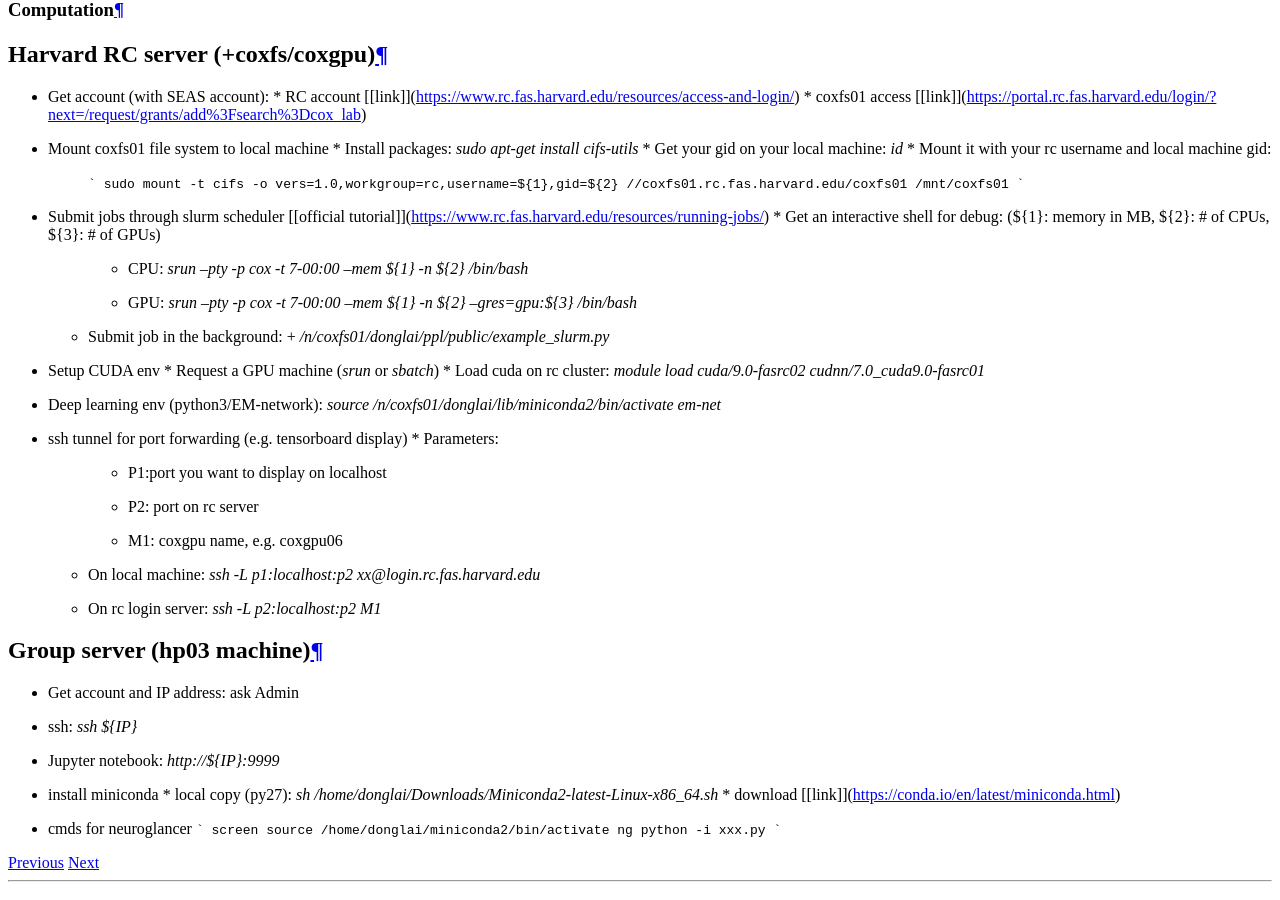
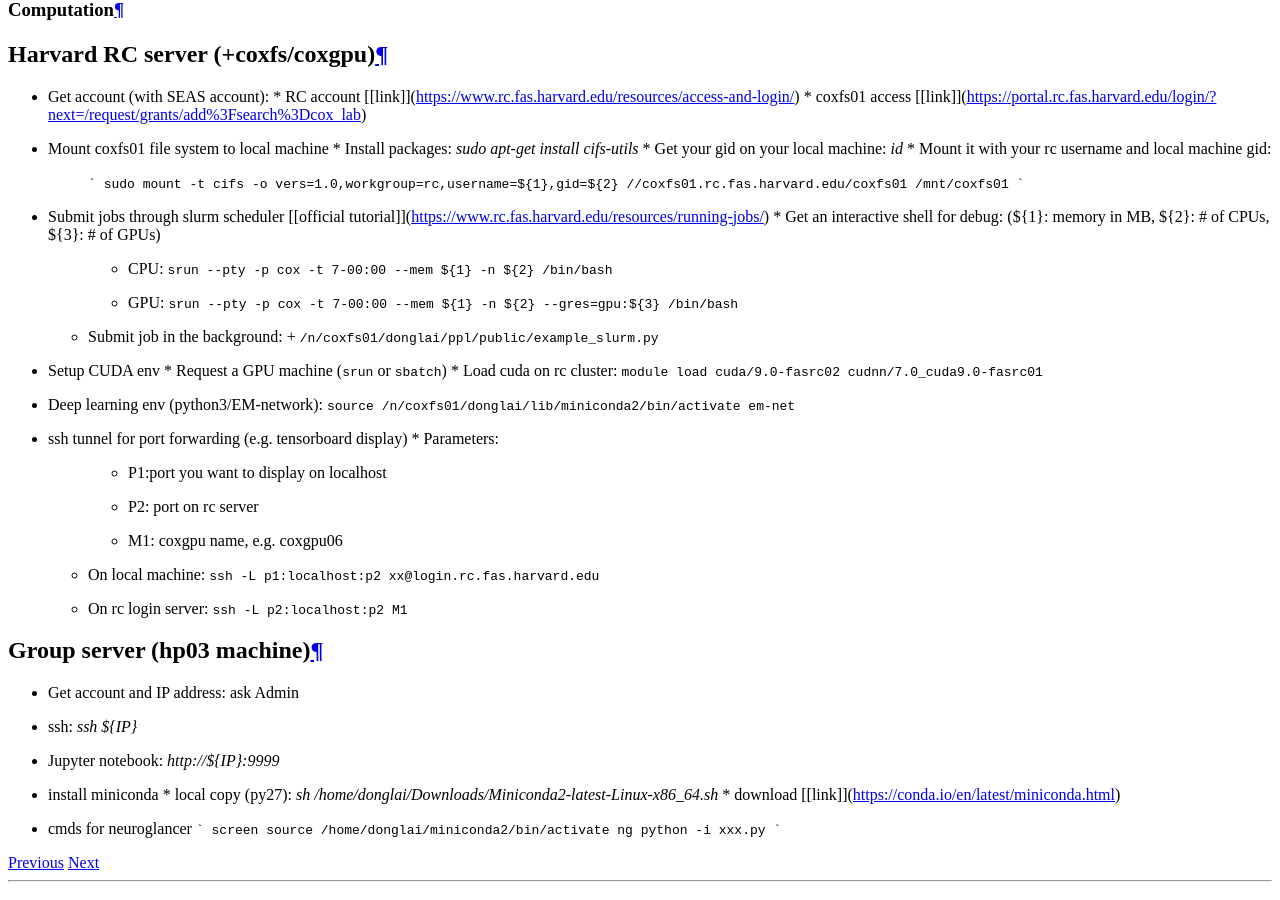
Before and after one commit to VCG/newbie-wiki, a Sphinx documentation site: the page built from docs/source/setup/computation.rst, in a window 1280 px wide and 900 px high, scrolled down 537 px. Built offline with Sphinx 7.4.7 and the Read the Docs theme 2.0.0, drawn with Linux system fonts in a browser that asks for light colours; pages that are not in the unit, such as notebooks, are missing from menus.

Commit message:
code block syntax

````diff
--- a/docs/source/setup/computation.rst
+++ b/docs/source/setup/computation.rst
@@ -15,21 +15,21 @@
     ```
 - Submit jobs through slurm scheduler [[official tutorial]](https://www.rc.fas.harvard.edu/resources/running-jobs/)
   * Get an interactive shell for debug: (${1}: memory in MB, ${2}: # of CPUs, ${3}: # of GPUs)
-    + CPU: `srun --pty -p cox -t 7-00:00 --mem ${1} -n ${2} /bin/bash`
-    + GPU: `srun --pty -p cox -t 7-00:00 --mem ${1} -n ${2} --gres=gpu:${3} /bin/bash`
+    + CPU: ``srun --pty -p cox -t 7-00:00 --mem ${1} -n ${2} /bin/bash``
+    + GPU: ``srun --pty -p cox -t 7-00:00 --mem ${1} -n ${2} --gres=gpu:${3} /bin/bash``
   * Submit job in the background:
-    + `/n/coxfs01/donglai/ppl/public/example_slurm.py`
+    + ``/n/coxfs01/donglai/ppl/public/example_slurm.py``
 - Setup CUDA env
-  * Request a GPU machine (`srun` or `sbatch`)
-  * Load cuda on rc cluster: `module load cuda/9.0-fasrc02 cudnn/7.0_cuda9.0-fasrc01`
-- Deep learning env (python3/EM-network): `source /n/coxfs01/donglai/lib/miniconda2/bin/activate em-net`
+  * Request a GPU machine (``srun`` or ``sbatch``)
+  * Load cuda on rc cluster: ``module load cuda/9.0-fasrc02 cudnn/7.0_cuda9.0-fasrc01``
+- Deep learning env (python3/EM-network): ``source /n/coxfs01/donglai/lib/miniconda2/bin/activate em-net``
 - ssh tunnel for port forwarding (e.g. tensorboard display)
   * Parameters:
     + P1:port you want to display on localhost
     + P2: port on rc server
     + M1: coxgpu name, e.g. coxgpu06
-  * On local machine: `ssh -L p1:localhost:p2 xx@login.rc.fas.harvard.edu`
-  * On rc login server: `ssh -L p2:localhost:p2 M1`
+  * On local machine: ``ssh -L p1:localhost:p2 xx@login.rc.fas.harvard.edu``
+  * On rc login server: ``ssh -L p2:localhost:p2 M1``
 
 Group server (hp03 machine)
 -------------------------------
````
Also changed, not shown: 3 other files.
